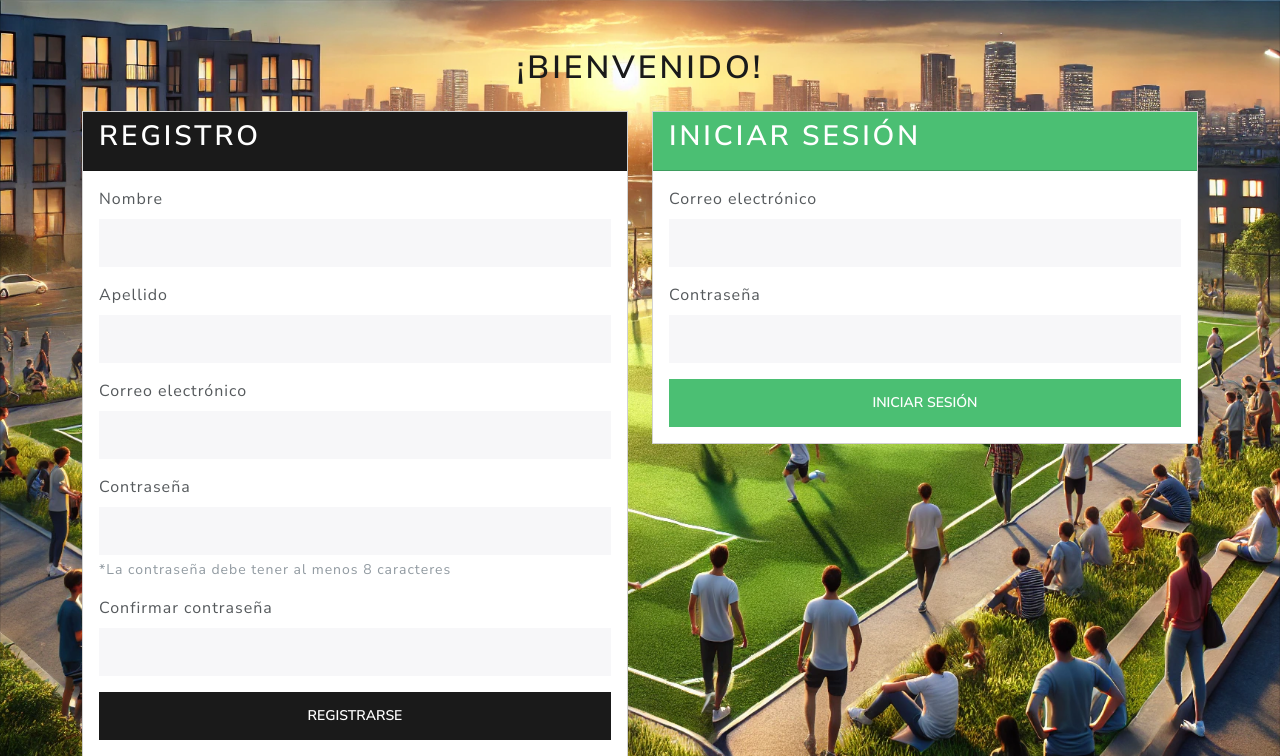
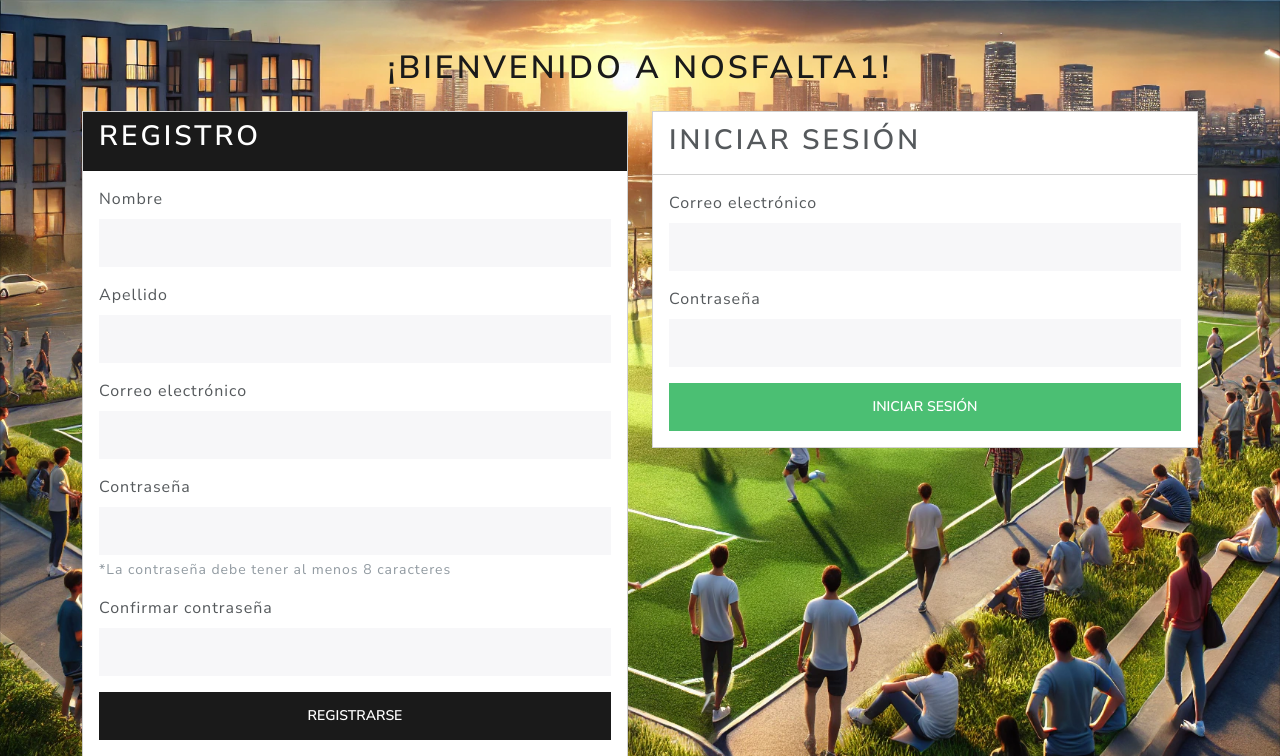
Before and after one commit to ever4ever-ing/nf1-m0d, a Flask app: page / in a window 1280 px wide. Shown: the top 756 px of the page. Run offline with Flask 3, Linux system fonts and the light colour scheme; data that the repository does not hold is empty; parts of the project's set-up code (start-up, migrations or seed data) failed here and were passed over; some libraries are stand-ins or nearby versions.

```diff
--- a/flask_app/templates/index.html
+++ b/flask_app/templates/index.html
@@ -20,7 +20,7 @@
 
 <body id="index" class="bg-light">
     <div class="container mt-5">
-        <h1 class="text-center mb-4">¡Bienvenido!</h1>
+        <h1 class="text-center mb-4">¡Bienvenido a NosFalta1!</h1>
 
         {# Mostrar mensajes flash #}
         {% with messages = get_flashed_messages(with_categories=true) %}
@@ -75,8 +75,8 @@
             <!-- Formulario de Acceso -->
             <div class="col-md-6">
                 <div class="card">
-                    <div class="card-header bg-success text-white">
-                        <h2 class="card-title">Iniciar Sesión</h2>
+                    <div class="card-header bg-secondary ">
+                        <h2 class="card-title mt-1">Iniciar Sesión</h2>
                     </div>
                     <div class="card-body">
                         <form id="loginForm" action="{{ url_for('login') }}" method="POST">
```
